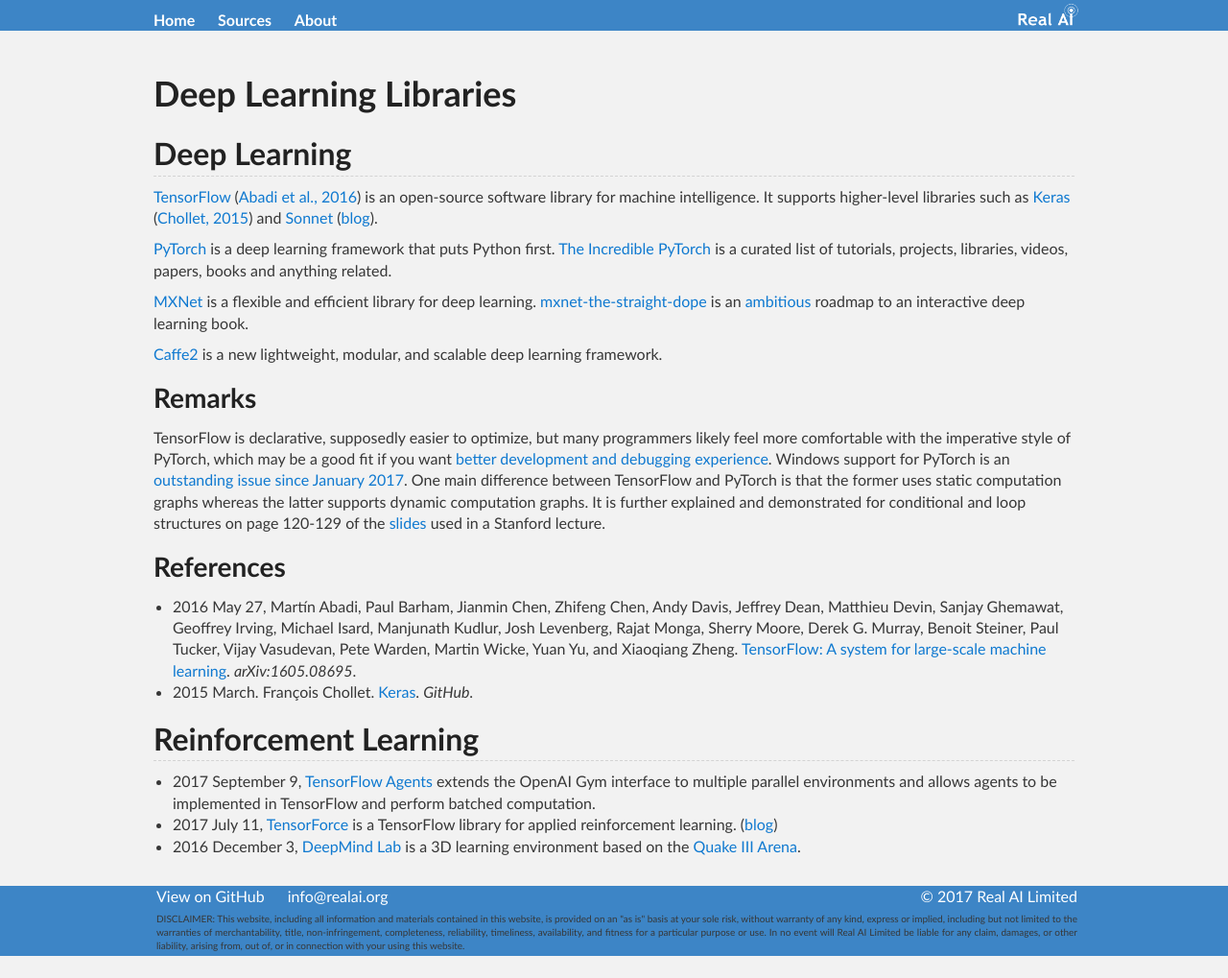
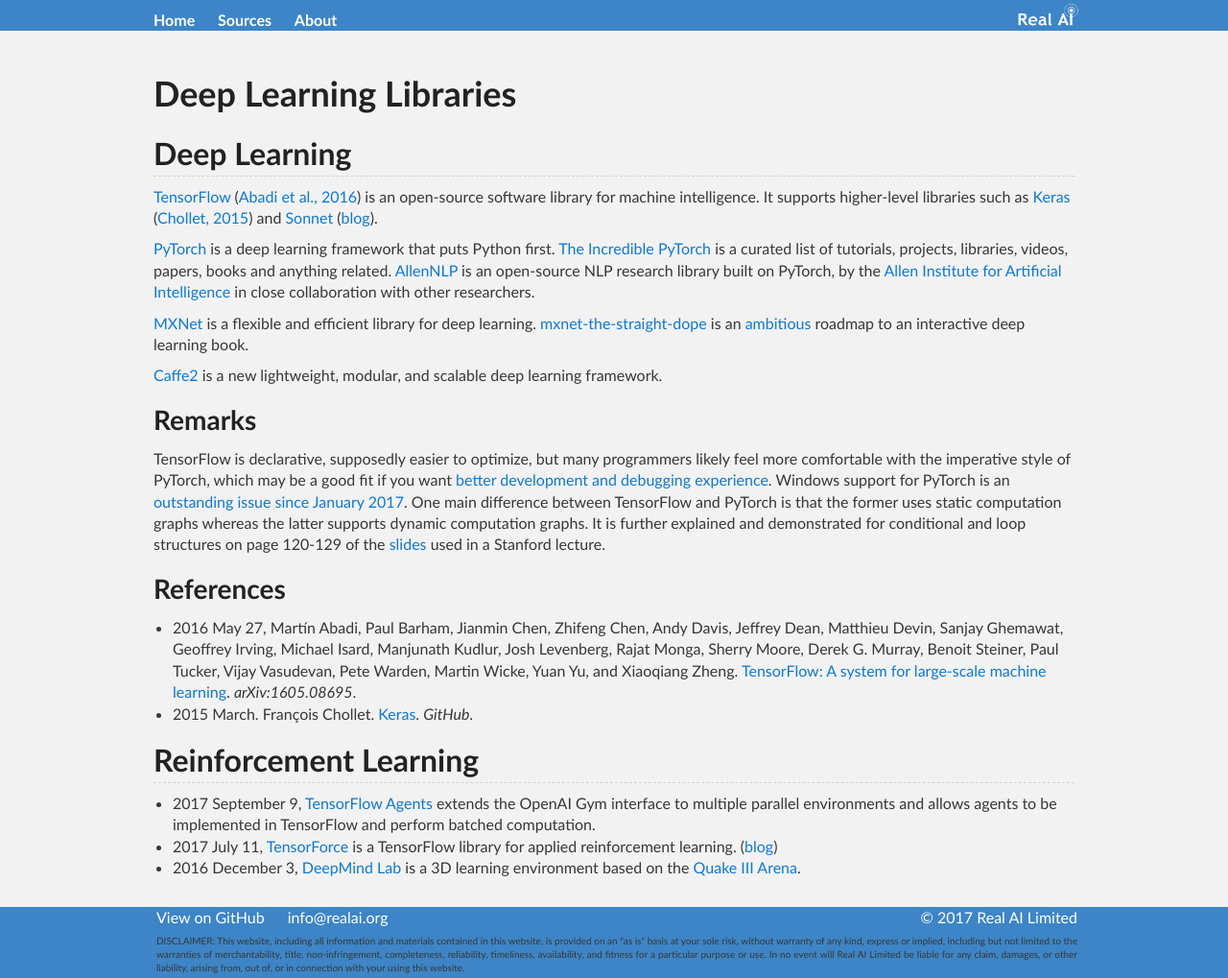
Before and after one commit to Tonywuhk/realai.org, a Jekyll site: the page built from course/deep-learning-libraries.md, in a window 1280 px wide. Shown: the whole page at 96% size. Built offline with Jekyll 4.4.1, drawn with Linux system fonts in a browser that asks for light colours; our own code applies the rules of GitHub Pages for plain Markdown files; the repository's description, which GitHub fills in, is left out; before the commit the page ends 996 px from its top, so only the background shows below that.

Commit message:
Update deep-learning-libraries.md

```diff
--- a/course/deep-learning-libraries.md
+++ b/course/deep-learning-libraries.md
@@ -8,7 +8,7 @@
 
 [TensorFlow](https://www.tensorflow.org/) ([Abadi et al., 2016](https://arxiv.org/abs/1605.08695)) is an open-source software library for machine intelligence. It supports higher-level libraries such as [Keras](https://keras.io/) ([Chollet, 2015](https://github.com/fchollet/keras)) and [Sonnet](https://github.com/deepmind/sonnet) ([blog](https://deepmind.com/blog/open-sourcing-sonnet/)).
 
-[PyTorch](http://pytorch.org/) is a deep learning framework that puts Python first. [The Incredible PyTorch](https://github.com/ritchieng/the-incredible-pytorch) is a curated list of tutorials, projects, libraries, videos, papers, books and anything related.
+[PyTorch](http://pytorch.org/) is a deep learning framework that puts Python first. [The Incredible PyTorch](https://github.com/ritchieng/the-incredible-pytorch) is a curated list of tutorials, projects, libraries, videos, papers, books and anything related. [AllenNLP](http://allennlp.org/) is an open-source NLP research library built on PyTorch, by the [Allen Institute for Artificial Intelligence](http://allenai.org/) in close collaboration with other researchers.
 
 [MXNet](http://mxnet.io/) is a flexible and efficient library for deep learning. [mxnet-the-straight-dope](https://github.com/zackchase/mxnet-the-straight-dope) is an [ambitious](https://twitter.com/zacharylipton/status/888096437187207168) roadmap to an interactive deep learning book.
 
```
